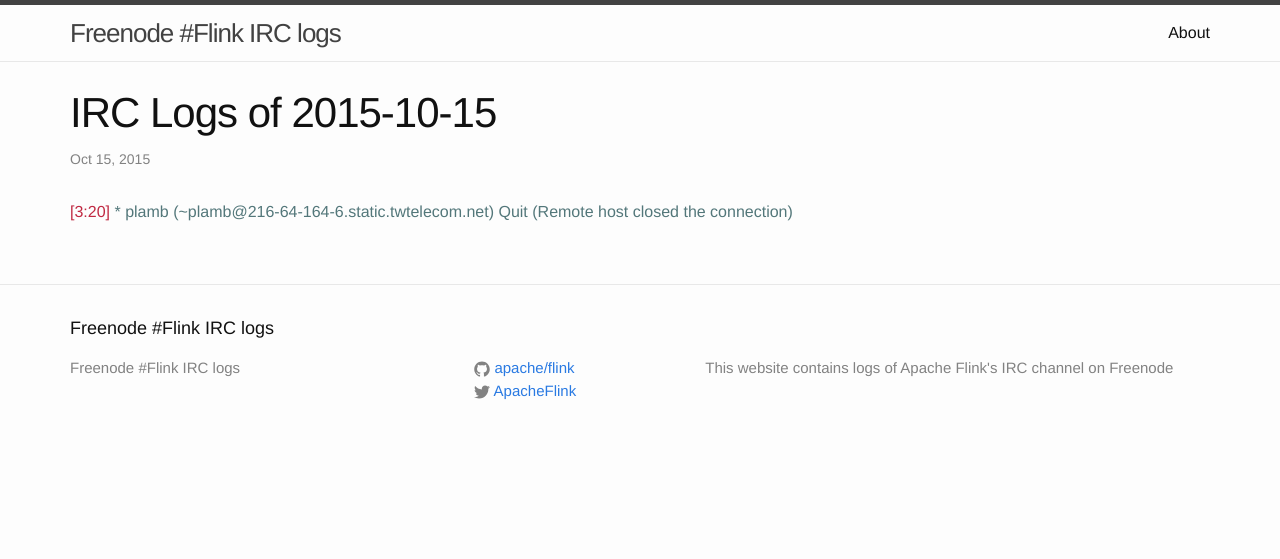
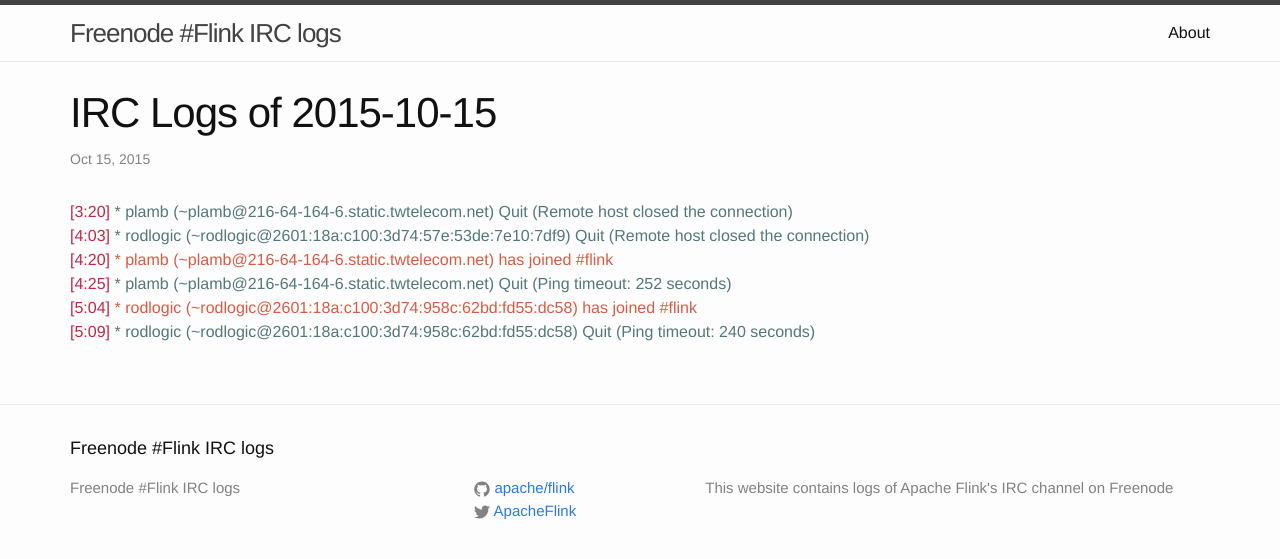
Before and after one commit to flink-irc-logs/flink-irc-logs.github.io, a Jekyll site: the page built from _posts/2015-10-15-logs.markdown, in a window 1280 px wide. Shown: the top 559 px of the page. Built offline with Jekyll 4.4.1, drawn with Linux system fonts in a browser that asks for light colours.

Commit message:
Update of the logs on Thu Oct 15 05:26:31 CEST 2015

```diff
--- a/_posts/2015-10-15-logs.markdown
+++ b/_posts/2015-10-15-logs.markdown
@@ -5,3 +5,8 @@
 categories: irc logs
 ---
 <span class="irc-date">[3:20]</span> <span class="irc-navy">* plamb (~plamb@216-64-164-6.static.twtelecom.net) Quit (Remote host closed the connection)</span><br />
+<span class="irc-date">[4:03]</span> <span class="irc-navy">* rodlogic (~rodlogic@2601:18a:c100:3d74:57e:53de:7e10:7df9) Quit (Remote host closed the connection)</span><br />
+<span class="irc-date">[4:20]</span> <span class="irc-green">* plamb (~plamb@216-64-164-6.static.twtelecom.net) has joined #flink</span><br />
+<span class="irc-date">[4:25]</span> <span class="irc-navy">* plamb (~plamb@216-64-164-6.static.twtelecom.net) Quit (Ping timeout: 252 seconds)</span><br />
+<span class="irc-date">[5:04]</span> <span class="irc-green">* rodlogic (~rodlogic@2601:18a:c100:3d74:958c:62bd:fd55:dc58) has joined #flink</span><br />
+<span class="irc-date">[5:09]</span> <span class="irc-navy">* rodlogic (~rodlogic@2601:18a:c100:3d74:958c:62bd:fd55:dc58) Quit (Ping timeout: 240 seconds)</span><br />
```
